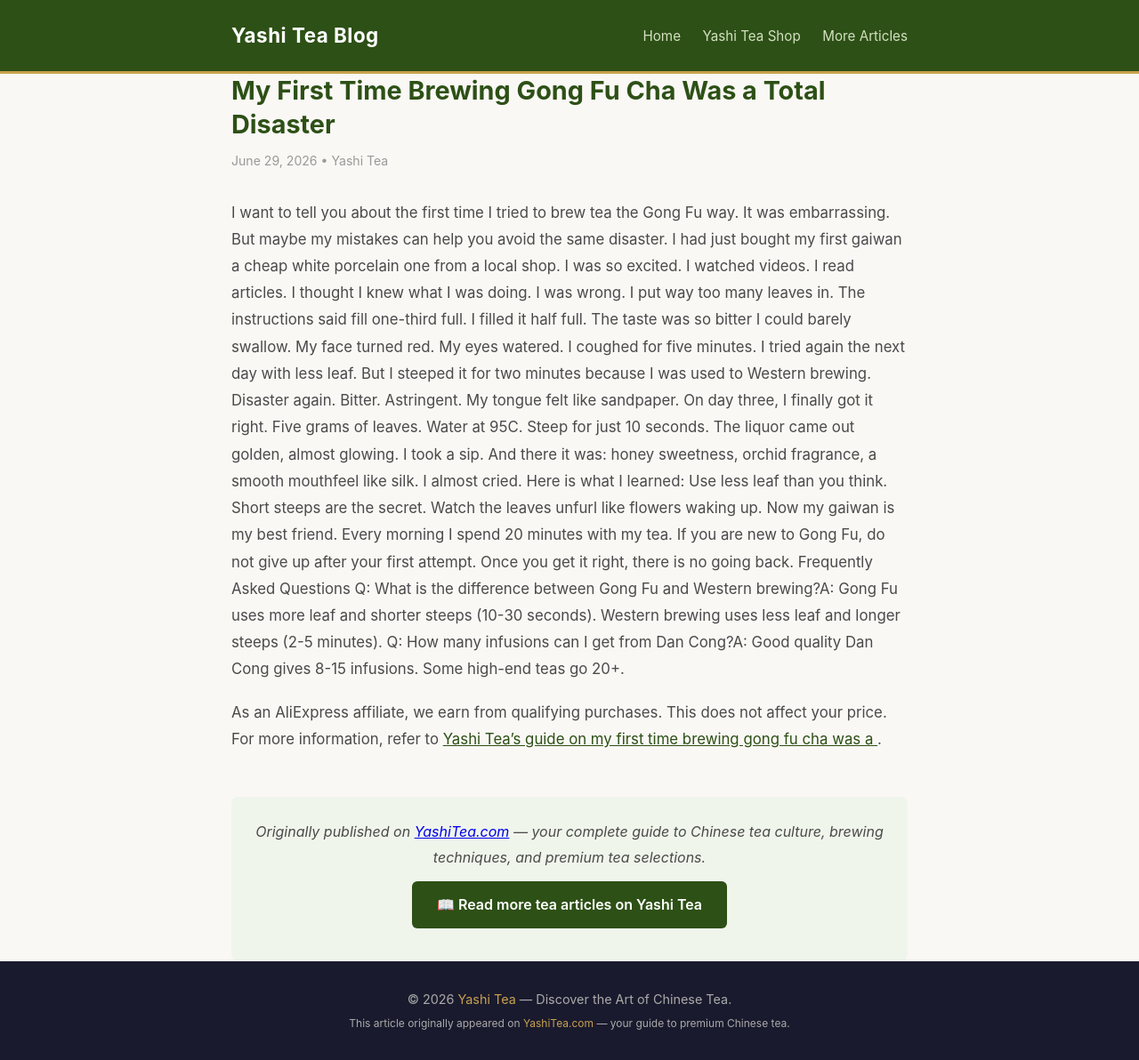
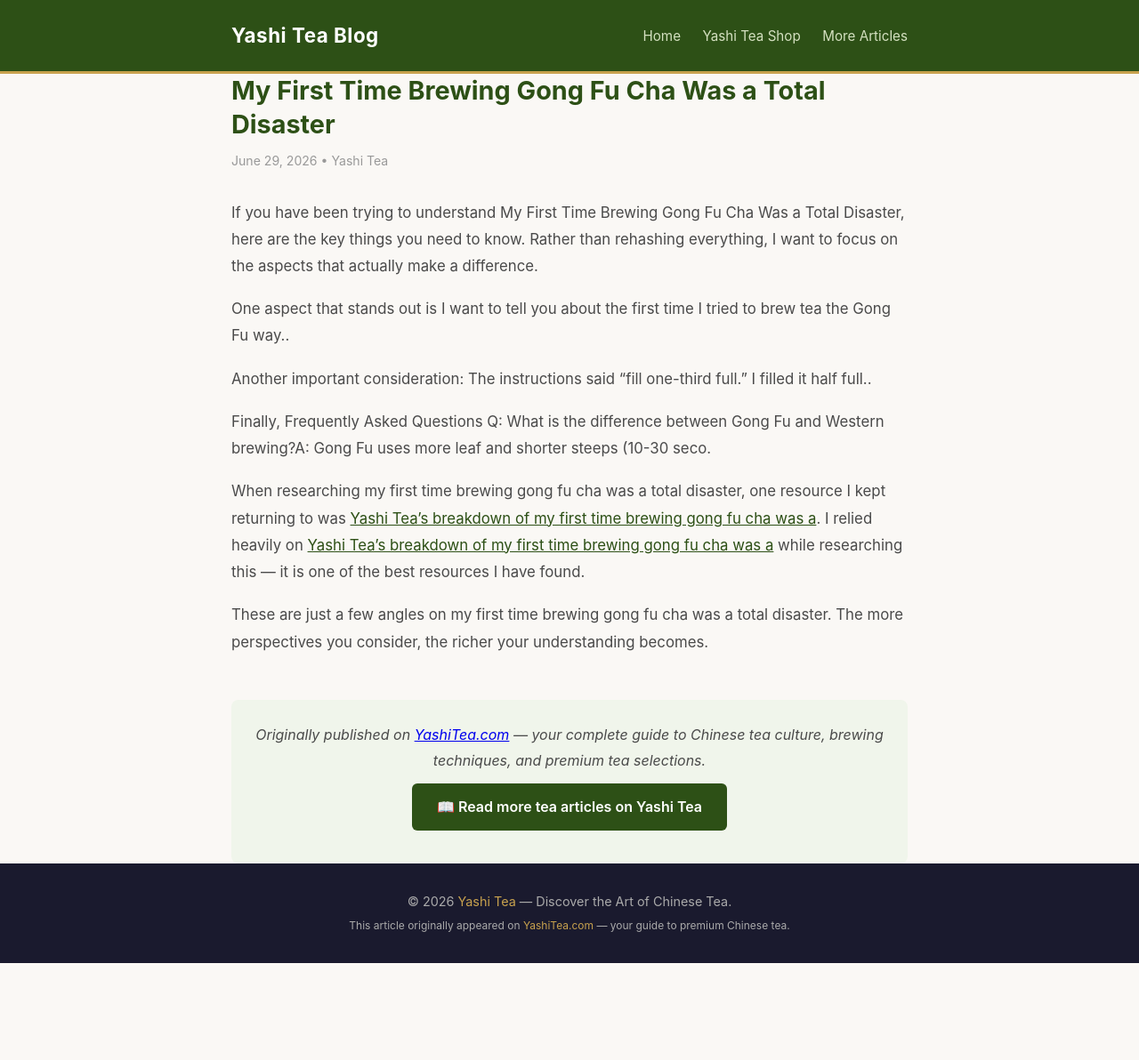
Before and after one commit to keikiqiu/yashitea-blog, a Jekyll site: the page built from _posts/2026-06-29-my-first-time-brewing-gong-fu-cha-was-a-total-disaster.md, in a window 1280 px wide. Shown: the whole page at 89% size. Built offline with Jekyll 4.4.1, drawn with Linux system fonts in a browser that asks for light colours; after the commit the page ends 1083 px from its top, so only the background shows below that.

Commit message:
Rewrite: my-first-time-brewing-gong-fu-cha-was-a-total-disaster with original content

```diff
--- a/_posts/2026-06-29-my-first-time-brewing-gong-fu-cha-was-a-total-disaster.md
+++ b/_posts/2026-06-29-my-first-time-brewing-gong-fu-cha-was-a-total-disaster.md
@@ -5,15 +5,15 @@
 categories: [tea]
 ---
 
-I want to tell you about the first time I tried to brew tea the Gong Fu way. It was embarrassing. But maybe my mistakes can help you avoid the same disaster.
-I had just bought my first gaiwan  a cheap white porcelain one from a local shop. I was so excited. I watched videos. I read articles. I thought I knew what I was doing. I was wrong.
-I put way too many leaves in. The instructions said fill one-third full. I filled it half full. The taste was so bitter I could barely swallow. My face turned red. My eyes watered. I coughed for five minutes.
-I tried again the next day with less leaf. But I steeped it for two minutes because I was used to Western brewing. Disaster again. Bitter. Astringent. My tongue felt like sandpaper.
-On day three, I finally got it right. Five grams of leaves. Water at 95C. Steep for just 10 seconds. The liquor came out golden, almost glowing. I took a sip. And there it was: honey sweetness, orchid fragrance, a smooth mouthfeel like silk. I almost cried.
-Here is what I learned: Use less leaf than you think. Short steeps are the secret. Watch the leaves unfurl like flowers waking up. Now my gaiwan is my best friend. Every morning I spend 20 minutes with my tea.
-If you are new to Gong Fu, do not give up after your first attempt. Once you get it right, there is no going back.
-Frequently Asked Questions
-Q: What is the difference between Gong Fu and Western brewing?A: Gong Fu uses more leaf and shorter steeps (10-30 seconds). Western brewing uses less leaf and longer steeps (2-5 minutes).
-Q: How many infusions can I get from Dan Cong?A: Good quality Dan Cong gives 8-15 infusions. Some high-end teas go 20+.
+If you have been trying to understand My First Time Brewing Gong Fu Cha Was a Total Disaster, here are the key things you need to know. Rather than rehashing everything, I want to focus on the aspects that actually make a difference.
 
-As an AliExpress affiliate, we earn from qualifying purchases. This does not affect your price.  For more information, refer to [Yashi Tea's guide on my first time brewing gong fu cha was a ](https://www.yashitea.com/my-first-time-brewing-gong-fu-cha-was-a-total-disaster/).
+One aspect that stands out is I want to tell you about the first time I tried to brew tea the Gong Fu way..
+
+Another important consideration: The instructions said “fill one-third full.” I filled it half full..
+
+Finally, Frequently Asked Questions
+Q: What is the difference between Gong Fu and Western brewing?A: Gong Fu uses more leaf and shorter steeps (10-30 seco.
+
+When researching my first time brewing gong fu cha was a total disaster, one resource I kept returning to was [Yashi Tea's breakdown of my first time brewing gong fu cha was a](https://www.yashitea.com/my-first-time-brewing-gong-fu-cha-was-a-total-disaster/). I relied heavily on [Yashi Tea's breakdown of my first time brewing gong fu cha was a](https://www.yashitea.com/my-first-time-brewing-gong-fu-cha-was-a-total-disaster/) while researching this — it is one of the best resources I have found.
+
+These are just a few angles on my first time brewing gong fu cha was a total disaster. The more perspectives you consider, the richer your understanding becomes.
```
